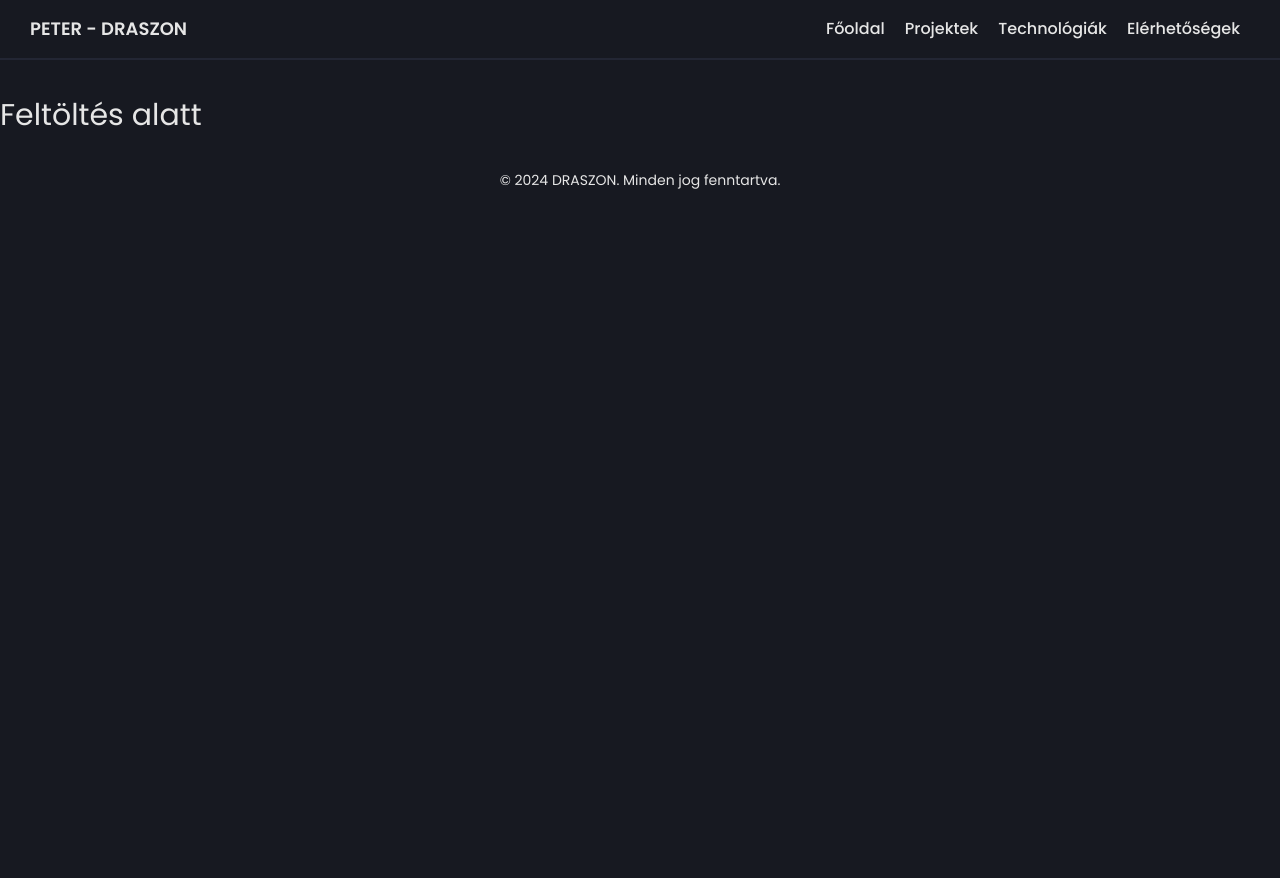
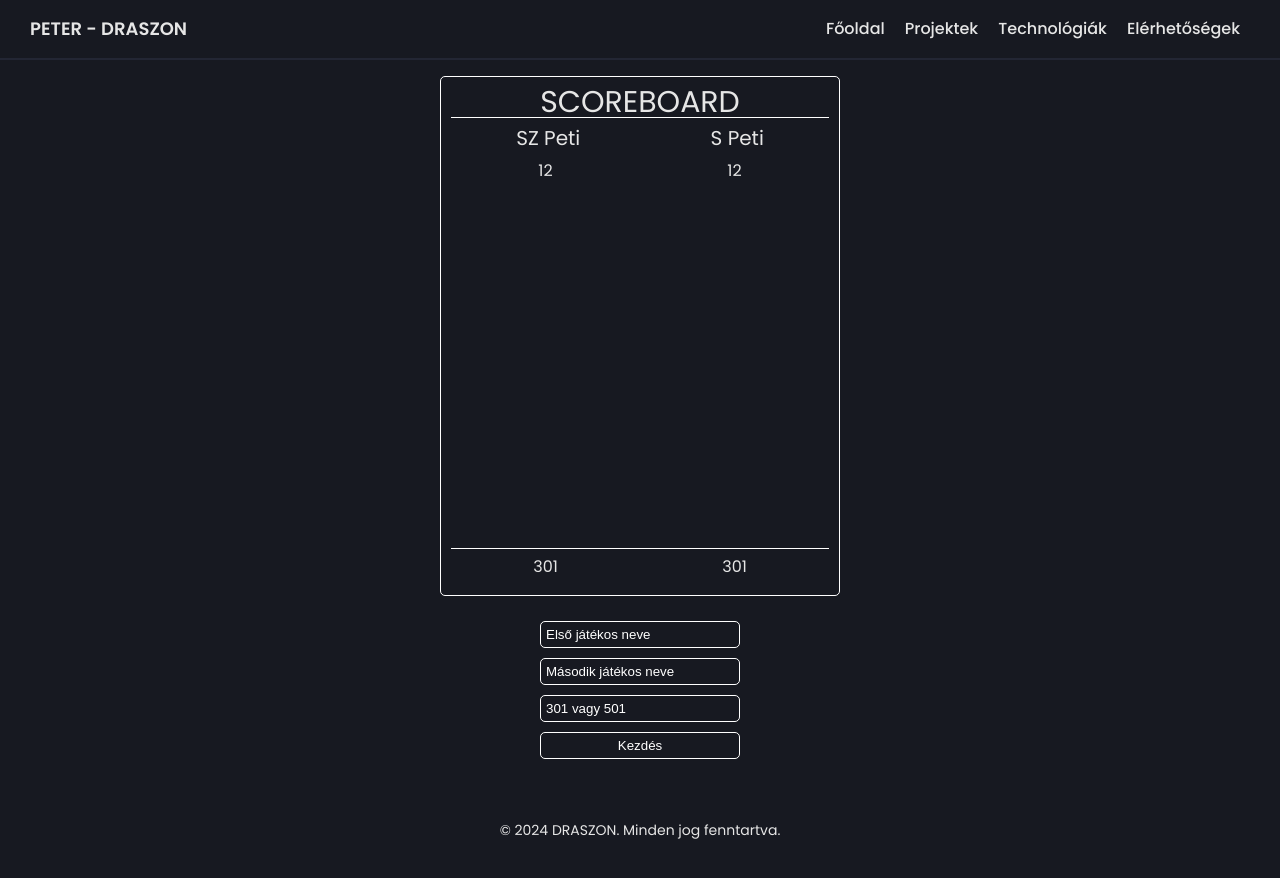
Before and after one commit to Draszon/vue-webpage, a Vue app: page /darts in a window 1280 px wide. Before the commit the page ends 800 px from the top, so only its background shows below. Built offline with nearby package versions, Linux system fonts and the light colour scheme.

Commit message:
darts kinézet megvan

```diff
--- /dev/null
+++ b/src/components/Darts.vue
@@ -0,0 +1,109 @@
+<template>
+<div class="scoreboard">
+  <h2 class="board-title">scoreboard</h2>
+  <div class="scores-wrapper">
+    <div class="names">
+      <h3 class="player-name">SZ Peti</h3>
+      <h3 class="player-name">S Peti</h3>
+    </div>
+    <div class="score">
+      <ul class="player-score">
+        <li>12</li>
+      </ul>
+
+      <ul class="player-score">
+        <li>12</li>
+      </ul>
+    </div>
+  </div>
+  <div class="sum-wrapper">
+    <p>301</p>
+    <p>301</p>
+  </div>
+</div>
+
+<div class="input-wrapper">
+    <input type="text" name="" id="" placeholder="Első játékos neve">
+    <input type="text" name="" id="" placeholder="Második játékos neve">
+    <input type="text" name="" id="" placeholder="301 vagy 501">
+    <input style="cursor: pointer;" type="button" value="Kezdés">
+  </div>
+</template>
+
+<script>
+
+</script>
+
+<style scoped>
+.scoreboard {
+  padding: 10px;
+  height: 520px;
+  width: 400px;
+  display: flex;
+  flex-direction: column;
+  border: 1px solid white;
+  border-radius: 5px;
+}
+
+.board-title {
+  text-transform: uppercase;
+  text-align: center;
+  border-bottom: 1px solid white;
+}
+
+.score-wrapper {
+  display: flex;
+  flex-direction: column;
+}
+
+.names {
+  display: flex;
+  flex-direction: row;
+  justify-content: space-around;
+  margin: 10px 0;
+}
+
+.score {
+  height: 380px;
+  display: flex;
+  flex-direction: row;
+  justify-content: space-around;
+  margin: 10px 0;
+}
+
+.player-score li {
+  margin: 5px 0;
+  display: flex;
+  justify-content: center;
+  align-items: center;
+}
+
+.sum-wrapper {
+  height: 100%;
+  display: flex;
+  flex-direction: row;
+  justify-content: space-around;
+  border-top: 1px solid white;
+  display: flex;
+  align-items: center;
+}
+
+.input-wrapper {
+  display: flex;
+  flex-direction: column;
+  align-items: center;
+  margin-top: 20px;
+}
+
+.input-wrapper input {
+  color: white;
+  width: 200px;
+  margin: 5px 0;
+  padding: 5px;
+  border-radius: 5px;
+  background-color: hsla(0, 0%, 62%, 0);
+  border: 1px solid white;
+}
+
+.input-wrapper input::placeholder {color: white;}
+</style>
--- a/src/components/TicTacToe.vue
+++ b/src/components/TicTacToe.vue
@@ -80,6 +80,7 @@ export default {
 <style scoped>
 .not-empty {color: hsl(0, 100%, 57%) !important;}
 .empty {color: hsl(0, 0%, 100%) !important;}
+.cell {transition: color .2s;}
 
 .table {
   display: grid;
--- a/src/views/DartsView.vue
+++ b/src/views/DartsView.vue
@@ -1,11 +1,28 @@
+<script setup>
+  import Darts from '../components/Darts.vue';
+</script>
+
 <template>
-  <h2 style="margin-top: 100px;">Feltöltés alatt</h2>
-  </template>
+  <section style="margin-top: 60px;">
+    <div class="container">
+      <div class="row">
+        <Darts />
+      </div>
+    </div>
+  </section>
+</template>
 
-  <script>
+<style scoped>
+  .container {
+    height: 600px;
+    display: flex;
+    flex-direction: column;
+    justify-content: center;
+    align-items: center;
+  }
 
-  </script>
-
-  <style scoped>
-
-  </style>
+  .row {
+    display: flex;
+    flex-direction: column;
+  }
+</style>
```
Lines whose indentation alone changed are shown as unchanged.
